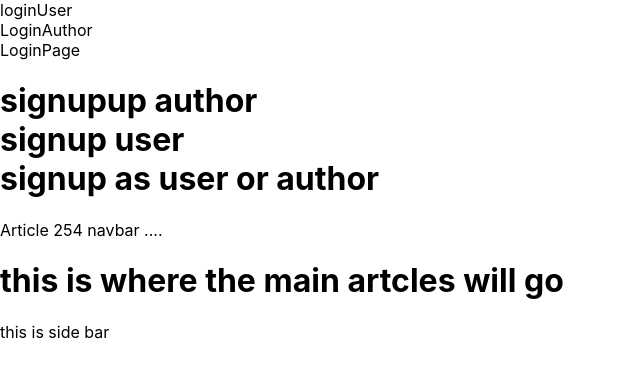
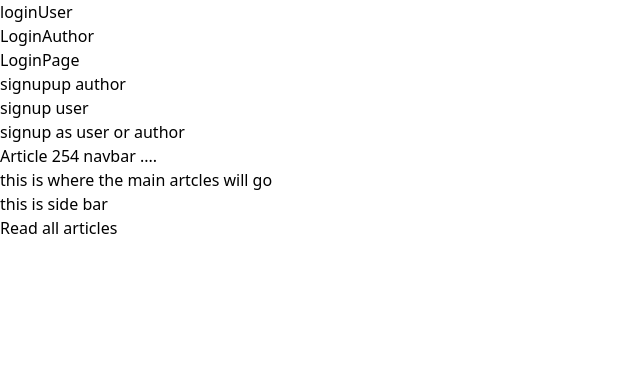
Before and after one commit to phase-4-group-15/front-end-phase-4, a React (Create React App) app: page / in a window 1280 px wide. Shown: the top 376 px of the page, without its empty margins (0-640 px from the left). Built offline with nearby package versions, Linux system fonts and the light colour scheme.

Commit message:
set up tailwind

```diff
--- a/package.json
+++ b/package.json
@@ -34,5 +34,8 @@
       "last 1 firefox version",
       "last 1 safari version"
     ]
+  },
+  "devDependencies": {
+    "tailwindcss": "^3.2.7"
   }
 }
--- a/src/index.css
+++ b/src/index.css
@@ -1,13 +1,3 @@
-body {
-  margin: 0;
-  font-family: -apple-system, BlinkMacSystemFont, 'Segoe UI', 'Roboto', 'Oxygen',
-    'Ubuntu', 'Cantarell', 'Fira Sans', 'Droid Sans', 'Helvetica Neue',
-    sans-serif;
-  -webkit-font-smoothing: antialiased;
-  -moz-osx-font-smoothing: grayscale;
-}
-
-code {
-  font-family: source-code-pro, Menlo, Monaco, Consolas, 'Courier New',
-    monospace;
-}
+@tailwind base;
+@tailwind components;
+@tailwind utilities;
--- /dev/null
+++ b/src/pages/ArticleReadPage.js
@@ -0,0 +1,7 @@
+const ArticleReadPage = () => {
+    return (
+        <div>Read all articles </div>
+     );
+}
+
+export default ArticleReadPage;
--- a/src/pages/ArticlesPage.js
+++ b/src/pages/ArticlesPage.js
@@ -1,11 +1,12 @@
 import Sidebar from "../components/Sidebar";
+import ArticleReadPage from "./ArticleReadPage";
 
 const ArticlesPage = () => {
     return (
     <div>
       <h1>this is where the main artcles will go</h1>
       <Sidebar />
-
+       <ArticleReadPage />
     </div>
      );
 }
--- /dev/null
+++ b/tailwind.config.js
@@ -0,0 +1,10 @@
+/** @type {import('tailwindcss').Config} */
+module.exports = {
+  content: [
+    "./src/**/*.{js,jsx,ts,tsx}",
+  ],
+  theme: {
+    extend: {},
+  },
+  plugins: [],
+}
```
Also changed, not shown: 1 other file (tests, documents, lock files or other folders).
